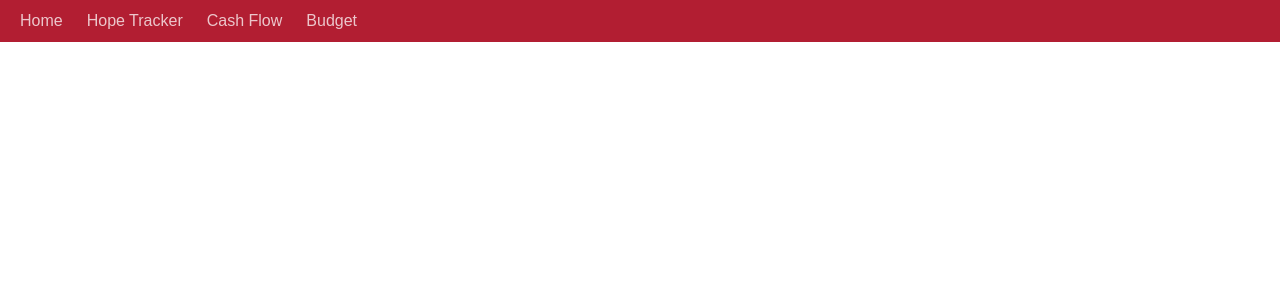
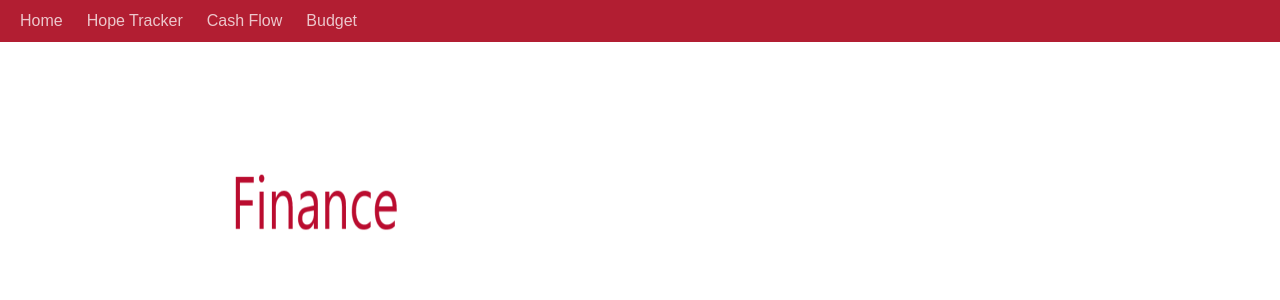
Before and after one commit to collinbrohm25/financebuddy, a React (Create React App) app: page /loggedin in a window 1280 px wide. Shown: the top 300 px of the page. Built offline with nearby package versions, Linux system fonts and the light colour scheme; a web font is replaced by a local one.

Commit message:
added unauthenticated, logIn, (temp) authenticated page, and images

```diff
--- a/src/App.js
+++ b/src/App.js
@@ -4,6 +4,8 @@ import Budget from "./pages/Budget"
 import Hope from "./pages/Hope Tracker/HopeTracker"
 import Home from "./pages/Home"
 import Log from "./pages/LogIn"
+import LogIn from "./pages/LogIn"
+import LoggedIn from "./pages/LoggedIn"
 import { BrowserRouter as Router, Route, Switch, Redirect,Routes } from 'react-router-dom';
 
 function App() {
@@ -18,6 +20,8 @@ function App() {
           <Route path="/budget" element={<Budget />} />
           <Route path="/cashflow" element={<Cash />} />
           <Route path="/hopetracker" element={<Hope />} />
+          <Route path="/login" element={<LogIn />} />
+          <Route path="/loggedin" element={<LoggedIn />} />
           </Routes>
       </div>
     </>
--- /dev/null
+++ b/src/pages/LogIn.css
@@ -0,0 +1,18 @@
+form {
+    color: black;
+    border: solid;
+    border-color: #ba0c2f;
+    border-radius: 5px;
+    border-width: 10px;
+    background-color: white;
+    width: 35%;
+    margin: auto;
+}
+
+form label {
+    margin: 4px;
+}
+
+form input {
+    margin: 4px;
+}
--- a/src/pages/LogIn.js
+++ b/src/pages/LogIn.js
@@ -1,3 +1,25 @@
-export default function Log() {
-    return <h1>LogIn</h1>
-}
+import "./LogIn.css";
+import { useNavigate } from "react-router-dom";
+
+export default function LogIn() {
+    const navigate = useNavigate();
+
+    function handleChange(event) {
+        event.preventDefault();
+
+        navigate("/loggedin");
+    };
+
+
+    return (
+        <form onSubmit={handleChange}>
+            <label for="user">Username:</label>
+            <input id="user" name="user" value=""></input>
+            <br />
+            <label for="pass">Password:</label>
+            <input id="pass" name="pass" value=""></input>
+            <br />
+            <input type="submit" value="Submit"/>
+        </form>
+    );
+};
--- /dev/null
+++ b/src/pages/LoggedIn.css
@@ -0,0 +1,27 @@
+#icon {
+    width: 50%;
+    aspect-ratio: 1 / 1;
+    border-radius: 50%;
+    color: #fff;
+    text-align: center;
+    margin: 5% 5%;
+    background-color: #fff;
+}
+
+
+#main {
+    display: flex;
+    flex-direction: row;
+    align-items: center;
+    justify-content: space-around;
+}
+
+#main p {
+    color: #fff;
+    font-size: 32pt;
+    margin: auto;
+}
+
+.halves {
+    width: 50%;
+}
--- /dev/null
+++ b/src/pages/LoggedIn.js
@@ -0,0 +1,22 @@
+/* Temporary
+    Pass props with proper username from form in final implementation
+*/
+import "./LoggedIn.css";
+
+const username = "default_user"; // switch from const if there are issues
+const profileLink = '/images/financebuddy_logo.png'; /* change to external links, remember to use promises */
+
+export default function LoggedIn() {
+   return (
+    <div id="main">
+        <div className="halves">
+            <img id="icon" src={profileLink} alt="Profile Pic" />
+        </div>
+        <div className="halves">
+            <p>
+                Welcome {username} to your Finance Buddy.
+            </p>
+        </div>
+    </div>
+   )
+};
--- /dev/null
+++ b/src/pages/WelcomePage.css
@@ -0,0 +1,38 @@
+body {
+    background-color: #000;
+}
+
+#main {
+    display: flex;
+    flex-direction: row;
+    align-items: center;
+    justify-content: space-around;
+}
+
+#leftHalf {
+    width: 45%;
+}
+
+#dogIMG {
+    width: 90%;
+    height: 90%;
+    margin: auto;
+}
+
+#rightHalf {
+    width: 45%;
+    color: #fff;
+    /* use better font */
+}
+
+#rightHalf p {
+    font-size: 20px;
+}
+
+#logInButton {
+    background-color: #ba0c2f;
+    color: white;
+    border: solid;
+    border-color: #ba0c2f;
+    border-width: 2px 16px 4px 16px;
+}
```
Also changed, not shown: src/pages/WelcomePage.js (added, +23 -0 lines), public/images/UGA_DOG.jpg (added), public/images/financebuddy_logo.png (added).
